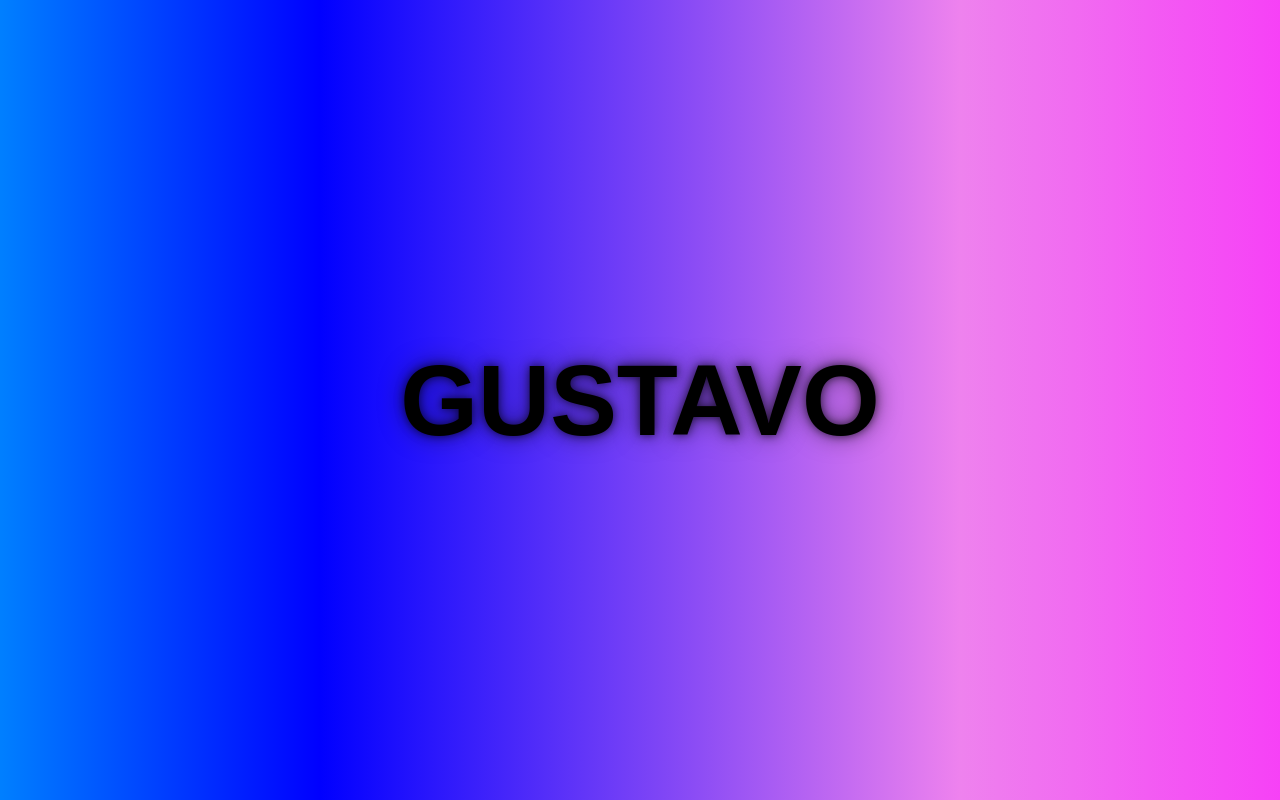
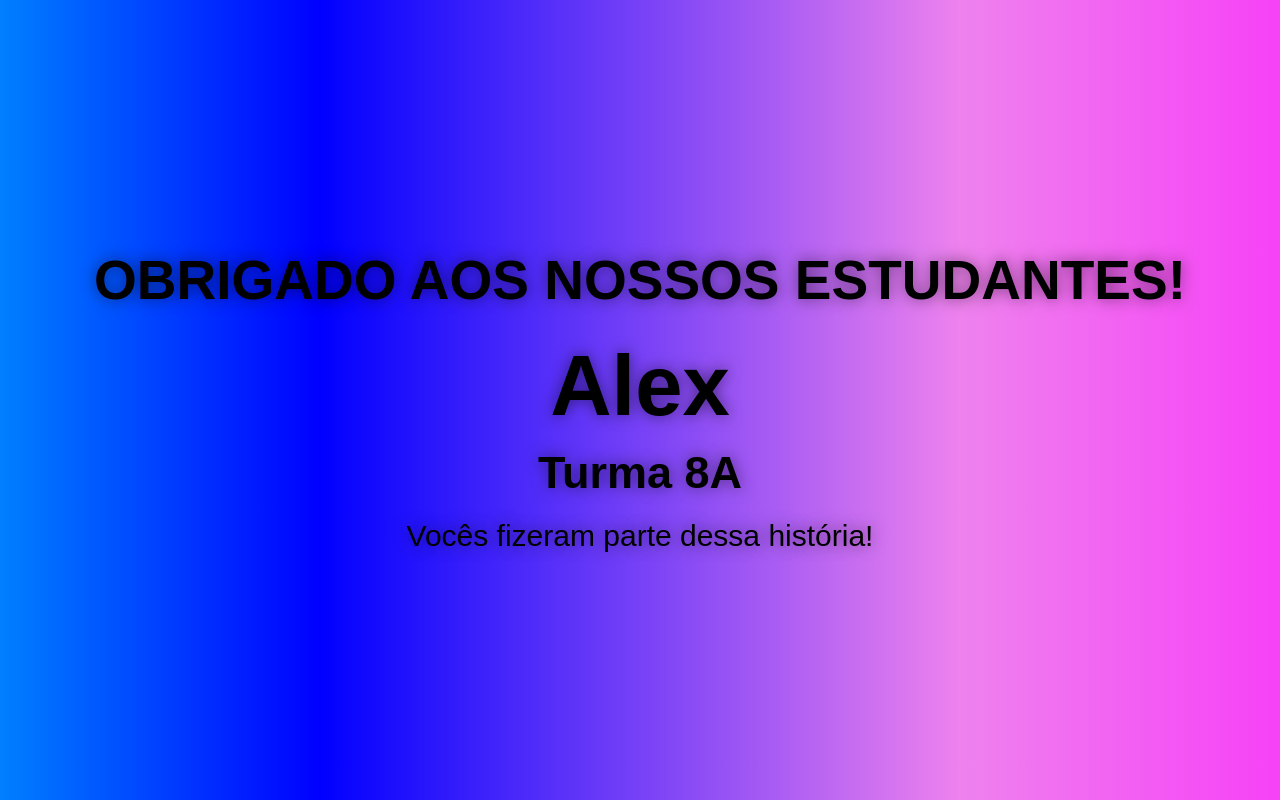
Before and after one commit to DrGuguDaVL/Trabalhos, a plain HTML site: page index.html in a window 1280 px wide. Drawn offline with Linux system fonts and the light colour scheme.

Commit message:
Update index.html

```diff
--- a/index.html
+++ b/index.html
@@ -1,9 +1,10 @@
+
 <!DOCTYPE html>
-<html lang="en">
+<html lang="pt-BR">
 <head>
 <meta charset="UTF-8">
 <meta name="viewport" content="width=device-width, initial-scale=1.0">
-<title>Gustavo Rainbow</title>
+<title>Festa de Encerramento</title>
 
 <style>
 * {
@@ -16,52 +17,86 @@
     width: 100vw;
     height: 100vh;
     overflow: hidden;
-
     display: flex;
     justify-content: center;
     align-items: center;
+    font-family: Arial, Helvetica, sans-serif;
 
     background: linear-gradient(
         90deg,
-            red,
-            orange,
-            yellow,
-            lime,
-            cyan,
-            blue,
-            violet,
-            magenta,
-            red
+        red, orange, yellow, lime,
+        cyan, blue, violet, magenta, red
     );
 
     background-size: 400% 400%;
     animation: rainbow 8s linear infinite;
 }
 
-    .name {
-        font-family: Arial, Helvetica, sans-serif;
-        font-size: 100px;
-        font-weight: 900;
-        color: black;
-
-        text-shadow:
-            0 0 10px rgba(0, 0, 0, 0.7),
-            0 0 25px rgba(0, 0, 0, 0.5);
-
-        z-index: 2;
+@keyframes rainbow {
+    0% { background-position: 0% 50%; }
+    50% { background-position: 100% 50%; }
+    100% { background-position: 0% 50%; }
 }
 
-    @keyframes rainbow {
-        0% {
-            background-position: 0% 50%;
+.container {
+    text-align: center;
+    width: 95%;
+    color: black;
+    text-shadow: 0 0 15px rgba(0,0,0,.5);
 }
 
-        50% {
-            background-position: 100% 50%;
+h1 {
+    font-size: clamp(35px, 8vw, 100px);
+    font-weight: 900;
+    animation: zoom 1.5s ease;
 }
 
-        100% {
-            background-position: 0% 50%;
+h2 {
+    font-size: clamp(22px, 5vw, 55px);
+    margin-bottom: 25px;
+}
+
+.name {
+    font-size: clamp(35px, 7vw, 85px);
+    font-weight: 900;
+    animation: appear 1s ease;
+}
+
+.classroom {
+    font-size: clamp(24px, 4vw, 45px);
+    font-weight: bold;
+    margin-top: 12px;
+    animation: appear 1s ease;
+}
+
+.subtitle {
+    font-size: clamp(16px, 3vw, 30px);
+    margin-top: 20px;
+}
+
+.hidden {
+    display: none;
+}
+
+@keyframes appear {
+    from {
+        opacity: 0;
+        transform: translateY(60px) scale(.7);
+    }
+    to {
+        opacity: 1;
+        transform: translateY(0) scale(1);
+    }
+}
+
+@keyframes zoom {
+    from {
+        opacity: 0;
+        transform: scale(.2);
+    }
+    to {
+        opacity: 1;
+        transform: scale(1);
     }
 }
 </style>
@@ -69,7 +104,138 @@
 
 <body>
 
-<div class="name">GUSTAVO</div>
+<div class="container">
+
+    <div id="intro">
+        <h1>FESTA DE<br>ENCERRAMENTO</h1>
+        <p class="subtitle">Um momento especial para celebrar!</p>
+    </div>
+
+    <div id="thanks" class="hidden">
+        <h2>OBRIGADO AOS NOSSOS ESTUDANTES!</h2>
+        <div id="student" class="name"></div>
+        <div id="classroom" class="classroom"></div>
+        <p class="subtitle">Vocês fizeram parte dessa história!</p>
+    </div>
+
+    <div id="more" class="hidden">
+        <h1>E MAIS OUTROS!</h1>
+        <p class="subtitle">
+            Cada estudante fez parte dessa história!
+        </p>
+    </div>
+
+    <div id="final" class="hidden">
+        <h1>OBRIGADO!</h1>
+        <p class="subtitle">
+            Nossa história não seria a mesma sem vocês!
+            <br><br>
+            Boas férias e até a próxima!
+        </p>
+    </div>
+
+</div>
+
+<script>
+
+const students = [
+    // 8º ano
+    { name: "Alex", classroom: "8A" },
+    { name: "Guilherme", classroom: "8A" },
+    { name: "Hemanoelle", classroom: "8A" },
+    { name: "Jamilly", classroom: "8A" },
+    { name: "Lucas", classroom: "8B" },
+    { name: "Daniel", classroom: "8B" },
+    { name: "Nicolas", classroom: "8B" },
+
+    // 9º ano
+    { name: "Georgio", classroom: "9B" },
+    { name: "Kaiky", classroom: "9A" },
+
+    // 1º ano
+    { name: "Gabriel", classroom: "1A" },
+    { name: "Haifa", classroom: "1A" },
+    { name: "Heverton", classroom: "1A" },
+    { name: "Christopher", classroom: "1D" },
+
+    // 2º ano
+    { name: "Ana Vitória", classroom: "2A" },
+    { name: "Anibelle", classroom: "2A" },
+    { name: "Julia", classroom: "2A" },
+    { name: "Anderson", classroom: "2C" },
+    { name: "Ketlin", classroom: "2C" },
+    { name: "Julia", classroom: "2B" },
+
+    // 3º ano
+    { name: "André", classroom: "3A" },
+    { name: "Barbara", classroom: "3A" },
+    { name: "João Pedro", classroom: "3A" },
+    { name: "Sarah", classroom: "3A" },
+    { name: "Gustavo", classroom: "3C" }
+];
+
+// Ordenação das turmas
+const classroomOrder = ["8", "9", "1", "2", "3"];
+
+students.sort((a, b) => {
+    const classA = classroomOrder.indexOf(a.classroom[0]);
+    const classB = classroomOrder.indexOf(b.classroom[0]);
+
+    if (classA !== classB) return classA - classB;
+
+    return a.name.localeCompare(b.name, "pt-BR");
+});
+
+const intro = document.getElementById("intro");
+const thanks = document.getElementById("thanks");
+const more = document.getElementById("more");
+const final = document.getElementById("final");
+
+const student = document.getElementById("student");
+const classroom = document.getElementById("classroom");
+
+let index = 0;
+
+setTimeout(() => {
+    intro.classList.add("hidden");
+    thanks.classList.remove("hidden");
+
+    showStudent();
+}, 4000);
+
+function showStudent() {
+
+    if (index < students.length) {
+
+        student.style.animation = "none";
+        classroom.style.animation = "none";
+
+        void student.offsetWidth;
+        void classroom.offsetWidth;
+
+        student.textContent = students[index].name;
+        classroom.textContent = "Turma " + students[index].classroom;
+
+        student.style.animation = "appear 1s ease";
+        classroom.style.animation = "appear 1s ease";
+
+        index++;
+
+        setTimeout(showStudent, 2500);
+
+    } else {
+
+        thanks.classList.add("hidden");
+        more.classList.remove("hidden");
+
+        setTimeout(() => {
+            more.classList.add("hidden");
+            final.classList.remove("hidden");
+        }, 4000);
+    }
+}
+
+</script>
 
 </body>
 </html>
```
Lines whose indentation alone changed are shown as unchanged.
